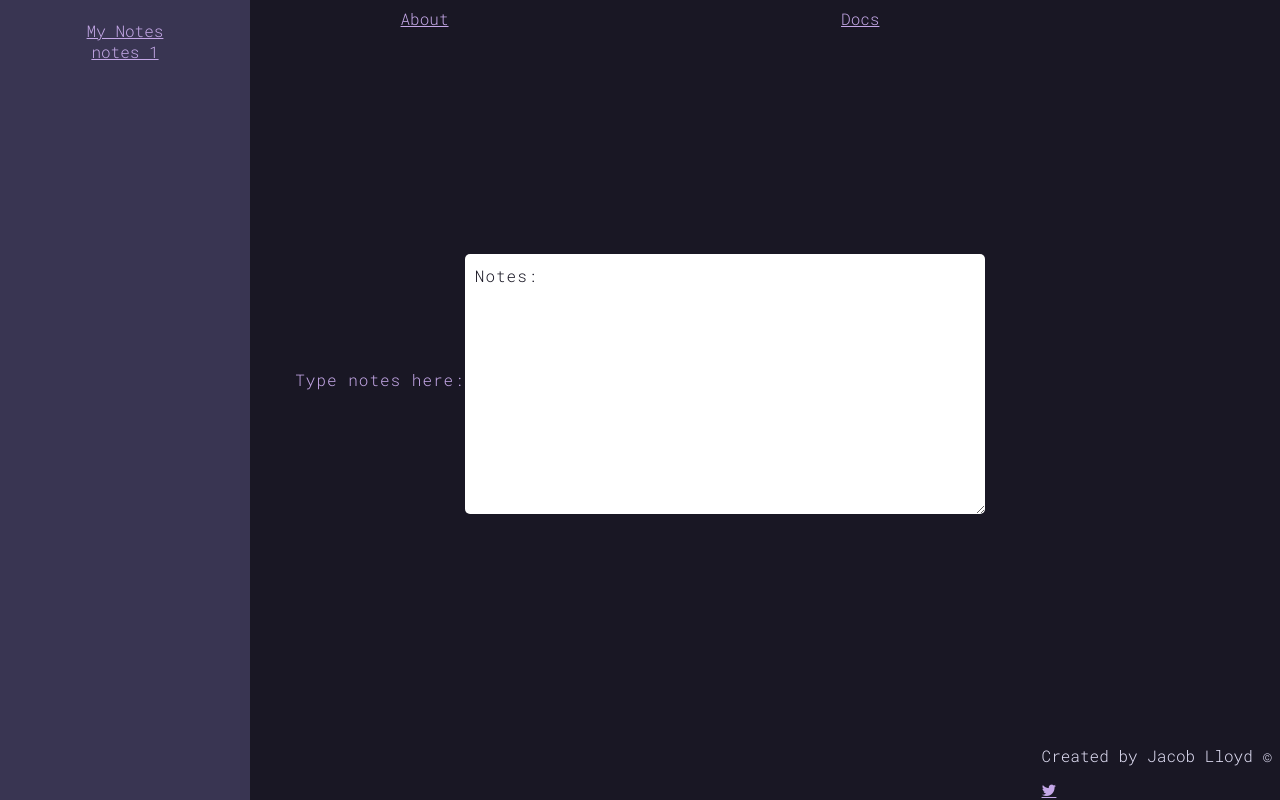
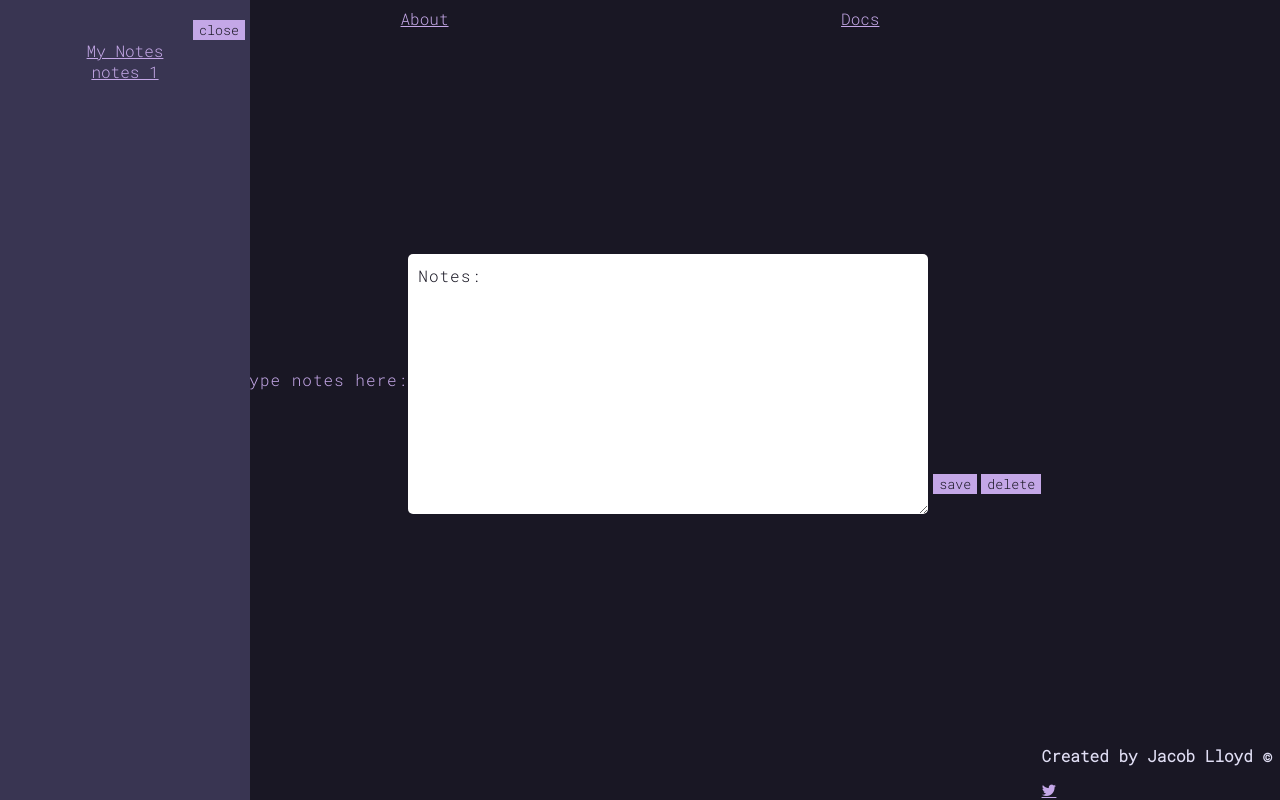
Before and after one commit to loiderson/jacob_assignment1, a plain HTML site: page note.html in a window 1280 px wide. Drawn offline with Linux system fonts and the light colour scheme.

Commit message:
added a save and delete button beside text box on note.html page. (To save or delete notes for future use.) added a close button inside the slide out div on note.html page. (To close nav in order to free up space, for future use.)

```diff
--- a/CSS/style.css
+++ b/CSS/style.css
@@ -7,6 +7,11 @@ body {
         margin: auto;
         width: auto;
     }
+}
+
+@media screen and (max-height: 450px) {
+    .slideout {padding-top: 15px;}
+    .slideout a {font-size: 18px;}
 }
 
 h1, h2, h3 {
@@ -141,3 +146,29 @@ label, textarea {
     margin-bottom: 10px;
     color: #c4a7e7;
 }
+
+.slideoutbutton .btn3 {
+    font-family: 'Roboto Mono', monospace;
+    border: none;
+    background-color: #c4a7e7;
+    color: #191724;
+}
+
+.slideoutbutton {
+    display: flex;
+    justify-content: flex-end;
+    padding-right: 5px;
+}
+
+.savedelete {
+    padding-top: 200px;
+    padding-left: 5px;
+    border: none;
+}
+
+.savedelete .savedel {
+    font-family: 'Roboto Mono', monospace;
+    color: #191724;
+    background-color: #c4a7e7;
+    border: none;
+}
--- a/note.html
+++ b/note.html
@@ -17,16 +17,23 @@
         <div class="linkindex"><a class="aclass" href="#">Docs</a></div>
     </header>
     <div class="slideout">
+        <div class="slideoutbutton">
+            <button class="btn3">close</button>
+        </div>
         <a href="#">My Notes</a>
         <a href="#">notes 1</a>
     </div>
     <div class="noteshere">
         <label for="notehere">Type notes here:</label>
         <textarea id="notehere" name="notehere" rows="10" cols="50">Notes:</textarea>
+        <div class="savedelete">
+            <button class="savedel">save</button>
+            <button class="savedel">delete</button>
+        </div>
     </div>
     <div class="footer1">
         <footer>
-            <p>Created by Jacob Lloyd &copy;</p>
+            <p><b>Created by Jacob Lloyd &copy;</b></p>
             <a href="#" class="fa fa-twitter"></a>
         </footer>
     </div>
```
